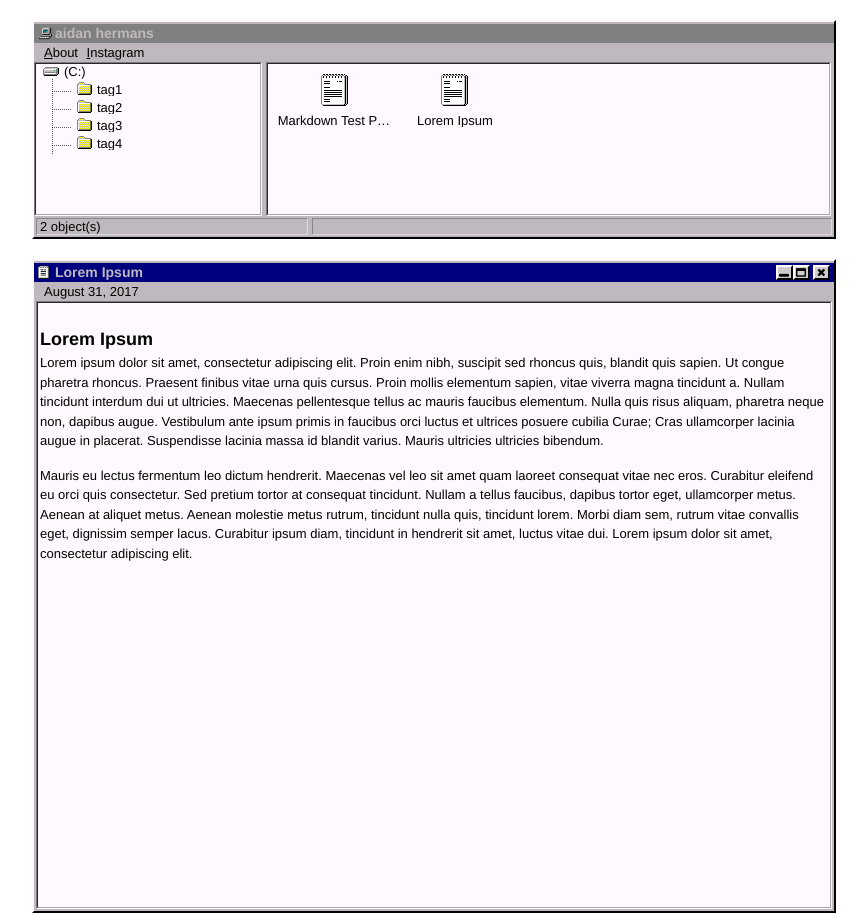
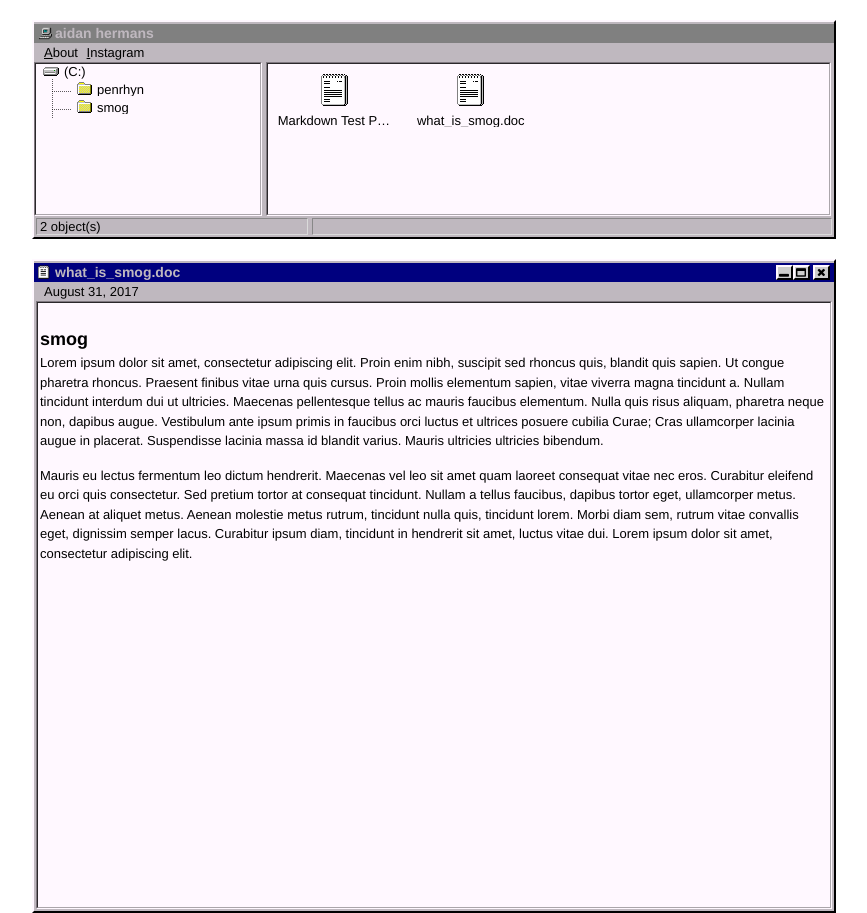
Before and after one commit to aidanhermans/aidanhermans.github.io, a Jekyll site: the page built from _posts/2017-08-31-lorem-ipsum.md, in a window 1280 px wide. Shown: the whole page, without its empty margins (206-1073 px from the left). Built offline with Jekyll 4.4.1, drawn with Linux system fonts in a browser that asks for light colours.

Commit message:
changeposts

```diff
--- a/_posts/2017-08-31-lorem-ipsum.md
+++ b/_posts/2017-08-31-lorem-ipsum.md
@@ -1,10 +1,10 @@
 ---
 layout: default
-title: "Lorem Ipsum"
-tags: tag1 tag2 tag3 tag4
+title: "what_is_smog.doc"
+tags: smog
 ---
 
-## Lorem Ipsum
+## smog
 
 Lorem ipsum dolor sit amet, consectetur adipiscing elit. Proin enim nibh, suscipit sed rhoncus quis, blandit quis sapien. Ut congue pharetra rhoncus. Praesent finibus vitae urna quis cursus. Proin mollis elementum sapien, vitae viverra magna tincidunt a. Nullam tincidunt interdum dui ut ultricies. Maecenas pellentesque tellus ac mauris faucibus elementum. Nulla quis risus aliquam, pharetra neque non, dapibus augue. Vestibulum ante ipsum primis in faucibus orci luctus et ultrices posuere cubilia Curae; Cras ullamcorper lacinia augue in placerat. Suspendisse lacinia massa id blandit varius. Mauris ultricies ultricies bibendum.
 
--- a/_posts/2017-09-16-markdown-test-page.md
+++ b/_posts/2017-09-16-markdown-test-page.md
@@ -1,7 +1,7 @@
 ---
 layout: default
 title: "Markdown Test Page"
-tags: tag1 tag3
+tags: penrhyn
 ---
 
 ## Source: [Markdown Test Page](https://github.com/fullpipe/markdown-test-page)
```
